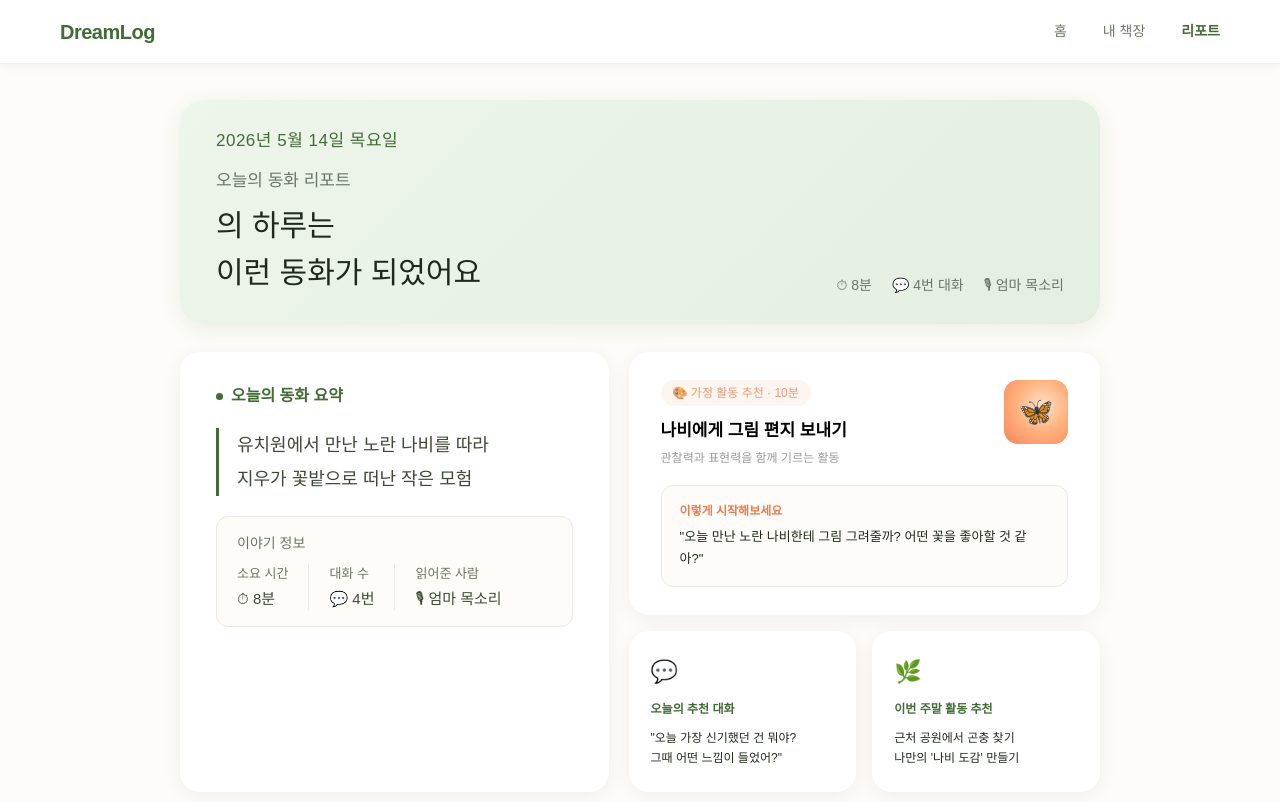
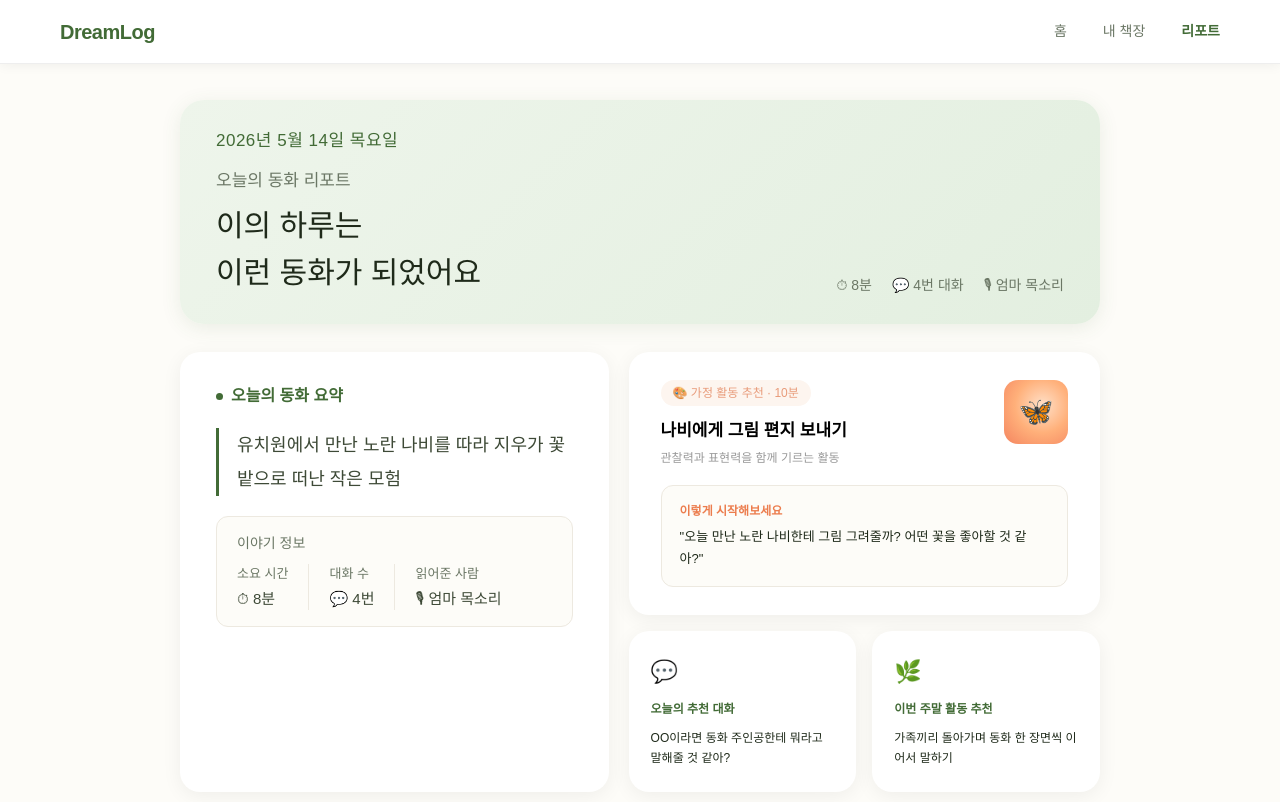
Before and after one commit to BabyLion-DreamLog/Babylion-DreamLog, a Next.js app in the folder frontend/: page /report in a window 1280 px wide. Shown: the top 802 px of the page. Built offline with nearby package versions, Linux system fonts and the light colour scheme; a web font is replaced by a local one.

Commit message:
feat: [리포트] 동화 요약 구현, 추천 대화 및 추천 활동 콘텐츠 연동

```diff
--- a/frontend/src/app/report/page.tsx
+++ b/frontend/src/app/report/page.tsx
@@ -2,15 +2,62 @@
 
 import Navbar from "@/components/Navbar";
 import { Gowun_Batang } from "next/font/google";
+import { useMemo } from "react";
 import { useStoryStore } from "@/store/storyStore";
 
 const gowunBatang = Gowun_Batang({ subsets: ["latin"], weight: "400" });
 
+function hasBatchim(name: string): boolean {
+  const code = name.charCodeAt(name.length - 1);
+  return (code - 0xAC00) % 28 !== 0;
+}
+
+function p(name: string, withBatchim: string, withoutBatchim: string): string {
+  return hasBatchim(name) ? withBatchim : withoutBatchim;
+}
+
+function getDialogues(name: string): string[] {
+  return [
+    "오늘 가장 신기했던 건 뭐야? 그때 어떤 느낌이 들었어?",
+    `${name}${p(name, "은", "는")} 오늘 동화에서 어떤 장면이 제일 좋았어?`,
+    `${name}${p(name, "이라면", "라면")} 동화 주인공한테 뭐라고 말해줄 것 같아?`,
+    "오늘 동화 결말이 마음에 들었어? 다르게 바꾼다면 어떻게 할 것 같아?",
+    `동화 속 주인공이랑 ${name}${p(name, "이랑", "랑")} 어떤 점이 비슷한 것 같아?`,
+    "오늘 동화에서 가장 용감한 순간은 어디였던 것 같아?",
+    "오늘 동화를 친구한테 소개해준다면 뭐라고 할 것 같아?",
+    `${name}${p(name, "은", "는")} 오늘 하루 중에 가장 기억에 남는 게 뭐야?`,
+    `오늘 동화 주인공이 겪은 일이랑 비슷한 일이 ${name}한테도 있었어?`,
+    `${name}${p(name, "이", "가")} 오늘 가장 잘했다고 생각하는 게 뭐야?`,
+  ];
+}
+
+const weekendActivities = [
+  "오늘 동화 주인공처럼 역할극 해보기",
+  "점토로 오늘 동화에 나온 것 만들어보기",
+  "동화 속 장면 그림으로 그려보기",
+  "가족이랑 함께 도서관 가서 좋아하는 책 골라보기",
+  "동네 산책하면서 오늘 동화 이야기 나눠보기",
+  "동화 제목으로 나만의 책 표지 그려보기",
+  "오늘 동화를 인형이나 장난감으로 재연해보기",
+  "가족끼리 돌아가며 동화 한 장면씩 이어서 말하기",
+  "아이가 직접 동화 결말을 바꿔서 얘기해보기",
+  "동화 속 주인공에게 편지 써보기",
+];
+
 export default function ReportPage() {
-  const { name, duration, voice, storyTitle } = useStoryStore();
+  const { name, duration, voice, storyTitle, storySummary } = useStoryStore();
   const dateStr = new Date().toLocaleDateString("ko-KR", {
     year: "numeric", month: "long", day: "numeric", weekday: "long",
   });
+
+  const dialogue = useMemo(() => {
+    const list = getDialogues(name || "OO");
+    return list[Math.floor(Math.random() * list.length)];
+  }, [name]);
+
+  const weekendActivity = useMemo(() => {
+    return weekendActivities[Math.floor(Math.random() * weekendActivities.length)];
+  }, []);
 
   return (
     <div style={{ backgroundColor: "#fdfcf8", minHeight: "100vh", fontFamily: "sans-serif" }}>
@@ -40,7 +87,7 @@ export default function ReportPage() {
               className={gowunBatang.className}
               style={{ fontSize: "30px", color: "#1f2a1a", lineHeight: "1.55", margin: 0 }}
             >
-              {name}의 하루는<br />이런 동화가 되었어요
+              {name}{p(name || "OO", "이", "")}의 하루는<br />이런 동화가 되었어요
             </h1>
           </div>
           <div style={{ textAlign: "right" }}>
@@ -85,8 +132,7 @@ export default function ReportPage() {
                 className={gowunBatang.className}
                 style={{ fontSize: "18px", color: "#3e4a37", lineHeight: "1.9", margin: 0 }}
               >
-                유치원에서 만난 노란 나비를 따라<br />
-                지우가 꽃밭으로 떠난 작은 모험
+                {storySummary || "유치원에서 만난 노란 나비를 따라\n지우가 꽃밭으로 떠난 작은 모험"}
               </p>
             </div>
 
@@ -192,8 +238,7 @@ export default function ReportPage() {
                   오늘의 추천 대화
                 </p>
                 <p style={{ fontSize: "12px", color: "#1f2a1a", lineHeight: "1.7", margin: 0 }}>
-                  "오늘 가장 신기했던 건 뭐야?<br />
-                  그때 어떤 느낌이 들었어?"
+                  {dialogue}
                 </p>
               </div>
 
@@ -208,8 +253,7 @@ export default function ReportPage() {
                   이번 주말 활동 추천
                 </p>
                 <p style={{ fontSize: "12px", color: "#1f2a1a", lineHeight: "1.7", margin: 0 }}>
-                  근처 공원에서 곤충 찾기<br />
-                  나만의 &apos;나비 도감&apos; 만들기
+                  {weekendActivity}
                 </p>
               </div>
 
--- a/frontend/src/app/story/page.tsx
+++ b/frontend/src/app/story/page.tsx
@@ -23,7 +23,7 @@ interface Story {
 // ─────────────────────────────────────────
 export default function StoryPage() {
   const router = useRouter();
-  const { place, name, activity, setStoryTitle } = useStoryStore();
+  const { place, name, activity, setStoryTitle, setStorySummary } = useStoryStore();
 
   const [story, setStory] = useState<Story | null>(null);
   const [loading, setLoading] = useState(true);
@@ -47,6 +47,7 @@ export default function StoryPage() {
         const data = await res.json();
         setStory(data);
         setStoryTitle(data.title);
+        setStorySummary(data.summary);
       } catch (e) {
         console.error(e);
         setError(true);
--- a/frontend/src/store/storyStore.ts
+++ b/frontend/src/store/storyStore.ts
@@ -7,9 +7,11 @@ interface StoryInput {
   duration: number;
   voice: string;
   storyTitle: string;
+  storySummary: string;
   setInput: (field: "place" | "name" | "activity", value: string) => void;
   setMeta: (duration: number, voice: string) => void;
   setStoryTitle: (title: string) => void;
+  setStorySummary: (summary: string) => void;
   reset: () => void;
 }
 
@@ -20,8 +22,10 @@ export const useStoryStore = create<StoryInput>((set) => ({
   duration: 8,
   voice: "엄마 목소리",
   storyTitle: "",
+  storySummary: "",
   setInput: (field, value) => set({ [field]: value }),
   setMeta: (duration, voice) => set({ duration, voice }),
   setStoryTitle: (title) => set({ storyTitle: title }),
-  reset: () => set({ place: "", name: "", activity: "", duration: 8, voice: "엄마 목소리", storyTitle: "" }),
+  setStorySummary: (summary) => set({ storySummary: summary }),
+  reset: () => set({ place: "", name: "", activity: "", duration: 8, voice: "엄마 목소리", storyTitle: "", storySummary: "" }),
 }));
```
Also changed, not shown: 2 other files (tests, documents, lock files or other folders).
